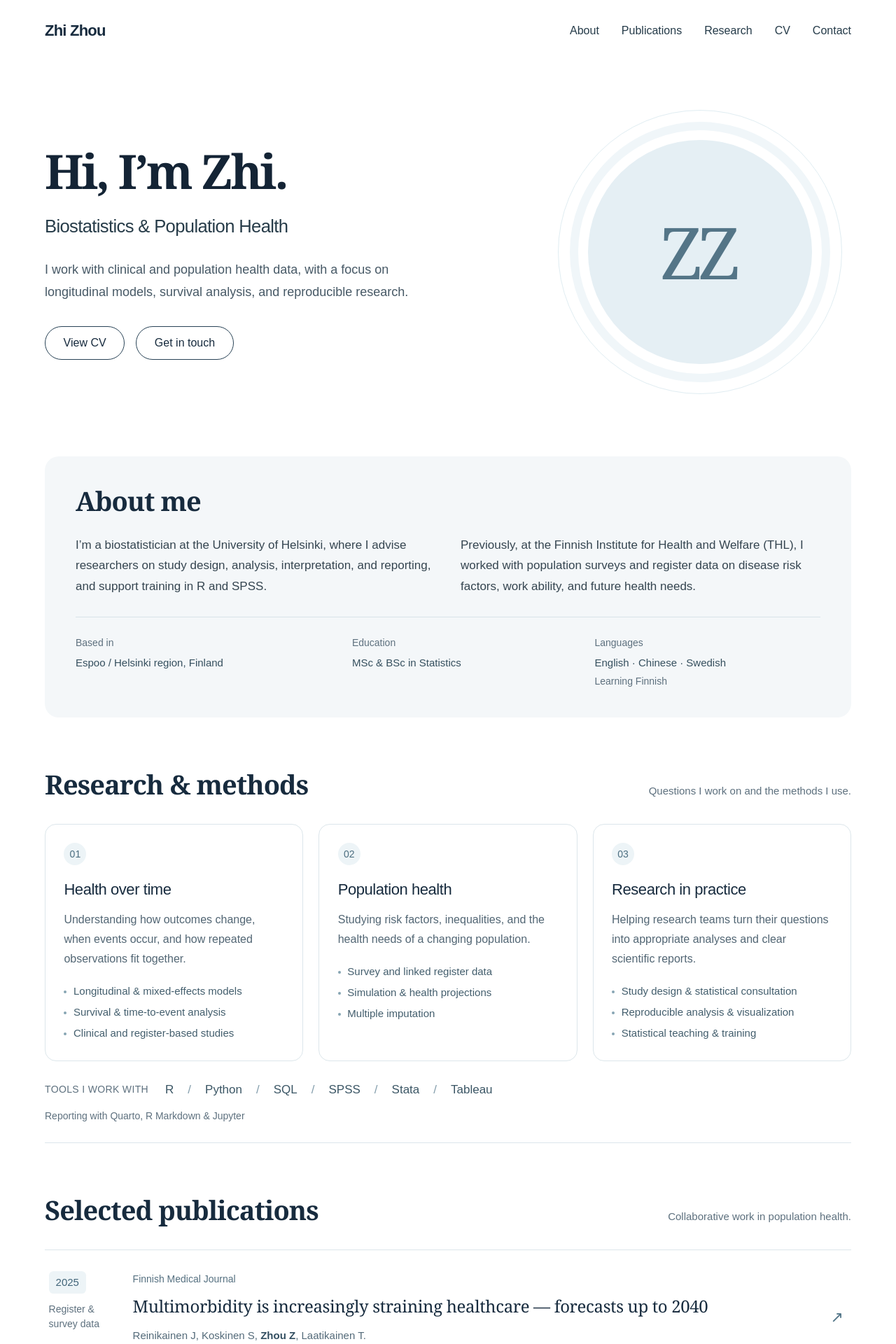
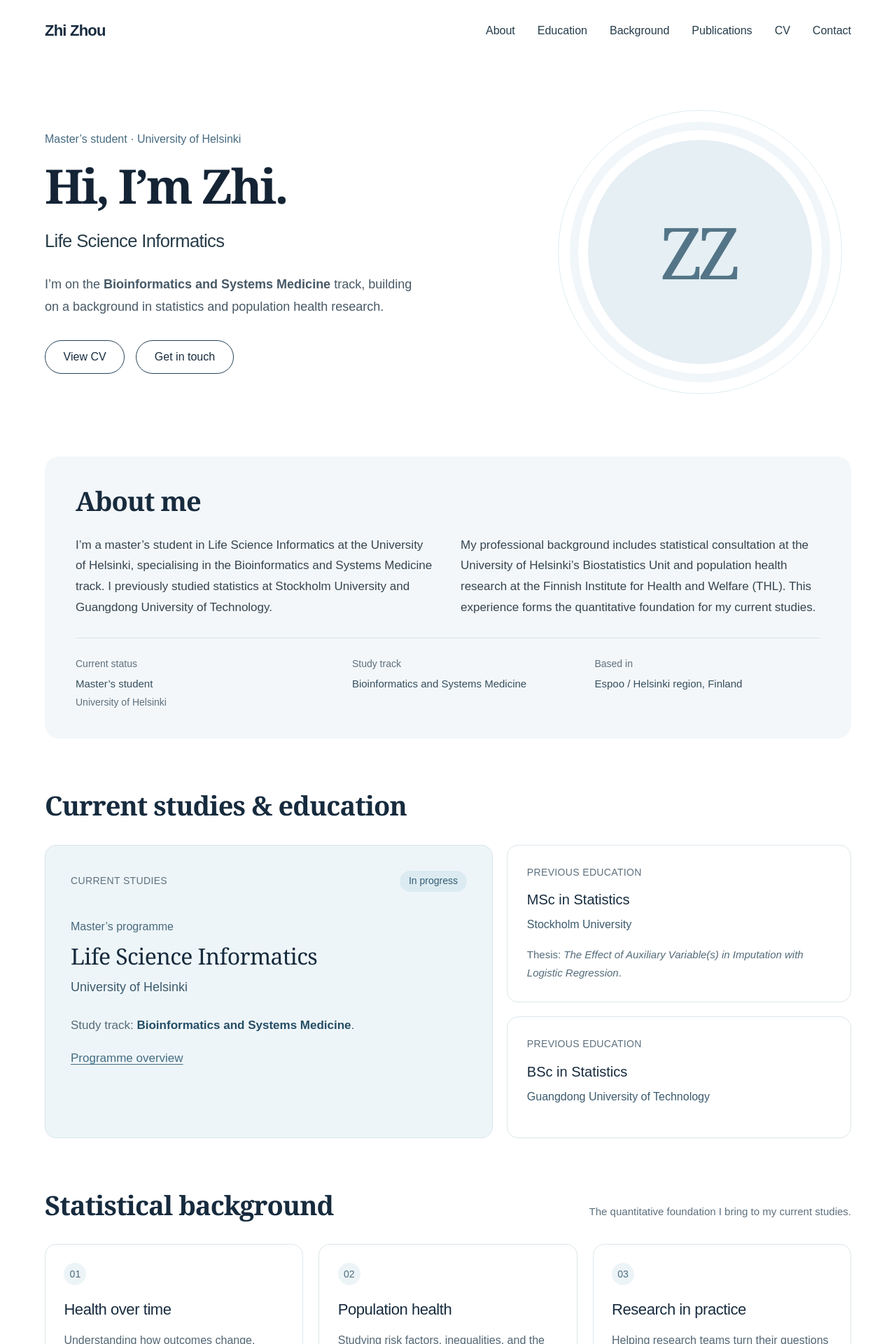
Before and after one commit to zauziii/zauziii.github.io, a Jekyll site: the page built from index.md, in a window 1280 px wide. Shown: the top 1920 px of the page at 70% size. Built offline with Jekyll 4.4.1, drawn with Linux system fonts in a browser that asks for light colours; some of the changed text lies outside the part shown.

Commit message:
Focus profile on current Life Science Informatics studies at Helsinki

```diff
--- a/_config.yml
+++ b/_config.yml
@@ -1,8 +1,8 @@
 # Public profile settings. All page text is written in Markdown.
-title: "Zhi Zhou — Biostatistician & Statistical Researcher"
+title: "Zhi Zhou — Life Science Informatics Student"
 name: "Zhi Zhou"
 initials: "ZZ"
-description: "Biostatistics, population health research, and reproducible analysis."
+description: "Master’s student in Life Science Informatics at the University of Helsinki, on the Bioinformatics and Systems Medicine track, with a background in statistics."
 email: "zhi.zhou@hotmail.com"
 location: "Finland"
 url: "https://zauziii.github.io"
--- a/_layouts/home.html
+++ b/_layouts/home.html
@@ -32,8 +32,9 @@
     <a class="wordmark" href="#top" aria-label="{{ site.name | escape }}, back to top">{{ site.name | escape }}</a>
     <nav class="desktop-nav" aria-label="Main navigation">
       <a href="#profile">About</a>
+      <a href="#education">Education</a>
+      <a href="#research">Background</a>
       <a href="#publications">Publications</a>
-      <a href="#research">Research</a>
       <a href="{{ cv_url }}"{% if cv_file %} target="_blank" rel="noopener"{% endif %}>CV{% if cv_file %}<span class="sr-only"> (PDF, opens in a new tab)</span>{% endif %}</a>
       <a href="#contact">Contact</a>
     </nav>
@@ -41,8 +42,9 @@
   </header>
   <nav id="mobile-menu" class="mobile-menu" aria-label="Mobile navigation" hidden>
     <a href="#profile">About</a>
+    <a href="#education">Education</a>
+    <a href="#research">Background</a>
     <a href="#publications">Publications</a>
-    <a href="#research">Research</a>
     <a href="#experience">Experience</a>
     <a href="{{ cv_url }}"{% if cv_file %} target="_blank" rel="noopener"{% endif %}>CV{% if cv_file %}<span class="sr-only"> (PDF, opens in a new tab)</span>{% endif %}</a>
     <a href="#contact">Contact</a>
@@ -50,6 +52,7 @@
   <main id="main">
     <section id="top" class="hero" aria-labelledby="hero-title">
       <div class="hero-main">
+        {% if page.profile_label %}<p class="hero-label">{{ page.profile_label | escape }}</p>{% endif %}
         <h1 id="hero-title">{{ page.heading | escape }}</h1>
         <p class="hero-statement">{{ page.subtitle | escape }}</p>
         <div class="hero-intro markdown">{{ content }}</div>
@@ -80,6 +83,26 @@
           <div><dt>{{ fact.label | escape }}</dt><dd>{{ fact.value | escape }}{% if fact.note %}<span>{{ fact.note | escape }}</span>{% endif %}</dd></div>
           {% endfor %}
         </dl>
+      </div>
+    </section>
+
+    <section id="education" class="section education-section" aria-labelledby="education-title">
+      <div class="section-heading"><h2 id="education-title">{{ page.education_heading | escape }}</h2></div>
+      <div class="academic-grid">
+        {% assign education = site.education | sort: 'order' %}
+        {% for item in education %}
+        <article class="academic-entry{% if item.current %} academic-current{% endif %}">
+          {% if item.current %}
+          <div class="academic-label"><p class="eyebrow">Current studies</p><span class="study-status">{{ item.status | escape }}</span></div>
+          {% else %}
+          <p class="eyebrow">Previous education</p>
+          {% endif %}
+          {% if item.credential %}<p class="academic-credential">{{ item.credential | escape }}</p>{% endif %}
+          <h3>{{ item.title | escape }}</h3>
+          <p class="academic-institution">{{ item.institution | escape }}</p>
+          <div class="academic-detail markdown">{{ item.content | markdownify }}</div>
+        </article>
+        {% endfor %}
       </div>
     </section>
 
@@ -123,8 +146,7 @@
 
     <section id="experience" class="section experience-section" aria-labelledby="experience-title">
       <div class="section-heading"><h2 id="experience-title">{{ page.experience_heading | escape }}</h2></div>
-      <div class="section-grid">
-        <div class="section-body">
+      <div class="experience-grid">
           {% assign experience = site.experience | sort: 'order' %}
           {% for item in experience %}
           <article class="experience-row">
@@ -137,19 +159,7 @@
             </div>
           </article>
           {% endfor %}
-        </div>
-        <aside class="education" aria-label="Education">
-          <p class="eyebrow">Education</p>
-          {% assign education = site.education | sort: 'order' %}
-          {% for item in education %}
-          <article>
-            <h3>{{ item.title | escape }}</h3>
-            <p>{{ item.institution | escape }}</p>
-            <div class="education-detail markdown">{{ item.content | markdownify }}</div>
-          </article>
-          {% endfor %}
-          <a class="text-link" href="{{ cv_url }}"{% if cv_file %} target="_blank" rel="noopener"{% endif %}>Curriculum vitae <span aria-hidden="true">↗</span>{% if cv_file %}<span class="sr-only"> (PDF, opens in a new tab)</span>{% endif %}</a>
-        </aside>
+
       </div>
     </section>
 
--- a/index.md
+++ b/index.md
@@ -2,12 +2,14 @@
 layout: home
 permalink: /
 heading: "Hi, I’m Zhi."
-subtitle: "Biostatistics & Population Health"
-research_heading: "Research & methods"
-research_intro: "Questions I work on and the methods I use."
+profile_label: "Master’s student · University of Helsinki"
+subtitle: "Life Science Informatics"
+education_heading: "Current studies & education"
+research_heading: "Statistical background"
+research_intro: "The quantitative foundation I bring to my current studies."
 publications_heading: "Selected publications"
 publications_intro: "Collaborative work in population health."
-experience_heading: "Experience & education"
+experience_heading: "Professional experience"
 tools:
   - R
   - Python
@@ -18,4 +20,4 @@ tools:
 reporting_tools: "Reporting with Quarto, R Markdown & Jupyter"
 ---
 
-I work with clinical and population health data, with a focus on longitudinal models, survival analysis, and reproducible research.
+I’m on the **Bioinformatics and Systems Medicine** track, building on a background in statistics and population health research.
--- a/styles.css
+++ b/styles.css
@@ -43,6 +43,7 @@ a:focus-visible, button:focus-visible { outline: 3px solid #5e90a5; outline-offs
 .mobile-menu { position: fixed; inset: 4.25rem 0 0; z-index: 29; overflow-y: auto; padding: 1.25rem 1.5rem 3rem; background: #fff; }
 .mobile-menu a { display: block; padding: .8rem 0; border-bottom: 1px solid var(--line); font-family: var(--serif); font-size: 1.625rem; color: var(--ink); }
 .hero { display: grid; grid-template-columns: minmax(0, 1.25fr) minmax(0, 1fr); gap: 3.5rem; align-items: center; min-height: 33rem; padding-block: 3.5rem 4.75rem; }
+.hero-label { margin-bottom: 1rem; color: #466a80; font-size: 1rem; line-height: 1.6; }
 .hero h1 { font-family: var(--serif); color: #142435; font-size: clamp(3rem, 5.3vw, 4.625rem); line-height: 1.13; font-weight: 600; letter-spacing: -.045em; text-wrap: balance; }
 .hero-statement { margin-top: 1.4rem; font-size: clamp(1.375rem, 2vw, 1.625rem); line-height: 1.45; letter-spacing: -.025em; color: #273c49; }
 .hero-intro { max-width: 34rem; margin-top: 1.65rem; font-size: 1.125rem; line-height: 1.8; color: #475966; }
@@ -68,6 +69,21 @@ h2 { color: var(--ink); font-family: var(--serif); font-size: clamp(1.875rem, 3v
 .profile-facts dd span { display: block; font-size: var(--small); color: var(--muted); margin-top: .15rem; }
 .section-heading { display: flex; align-items: baseline; justify-content: space-between; gap: 2rem; margin-bottom: 2rem; }
 .section-heading > p { color: var(--muted); font-size: .9375rem; }
+.academic-grid { display: grid; grid-template-columns: minmax(0, 1.3fr) minmax(0, 1fr); gap: 1.25rem; }
+.academic-entry { padding: 1.75rem; border: 1px solid var(--line); border-radius: 1rem; }
+.academic-current { grid-row: span 2; padding: 2.25rem; background: #eef5f8; border-color: #d7e6ed; }
+.academic-label { display: flex; flex-wrap: wrap; align-items: center; justify-content: space-between; gap: .75rem 1rem; margin-bottom: 2.25rem; }
+.study-status { display: inline-block; padding: .3rem .8rem; border-radius: 999px; background: #dcebf2; color: #335c73; font-size: .875rem; line-height: 1.5; }
+.academic-entry h3 { margin-top: .85rem; color: var(--ink); font-size: 1.25rem; font-weight: 500; line-height: 1.4; }
+.academic-current h3 { margin-top: .45rem; font-family: var(--serif); font-size: 2rem; font-weight: 400; line-height: 1.3; letter-spacing: -.02em; }
+.academic-credential { color: #486a7e; font-size: 1rem; }
+.academic-institution { margin-top: .5rem; color: #3b5a6d; font-size: 1rem; }
+.academic-current .academic-institution { font-size: 1.125rem; }
+.academic-detail { margin-top: 1rem; color: #536b79; font-size: .9375rem; }
+.academic-current .academic-detail { margin-top: 1.5rem; font-size: 1.0625rem; }
+.academic-detail:empty { display: none; }
+.academic-detail strong { color: #254d65; }
+.experience-grid { display: grid; grid-template-columns: repeat(2, minmax(0, 1fr)); gap: 2.5rem; }
 .method-grid { display: grid; grid-template-columns: repeat(3, minmax(0, 1fr)); gap: 1.375rem; }
 .method { border: 1px solid var(--line); border-radius: 1rem; padding: 1.65rem; }
 .method-number { display: inline-grid; place-items: center; width: 2rem; height: 2rem; margin-bottom: 1.25rem; background: #edf4f7; border-radius: 50%; color: #4c6e80; font-size: var(--small); }
@@ -158,6 +174,13 @@ h2 { color: var(--ink); font-family: var(--serif); font-size: clamp(1.875rem, 3v
   .profile-facts { grid-template-columns: 1fr; gap: 1.2rem; margin-top: 1.5rem; }
   .profile-facts dd { font-size: 1rem; }
   .section-heading { margin-bottom: 1.5rem; }
+  .academic-grid, .experience-grid { grid-template-columns: 1fr; }
+  .academic-entry, .academic-current { padding: 1.5rem; }
+  .academic-current { grid-row: auto; }
+  .academic-label { margin-bottom: 1.5rem; }
+  .academic-current h3 { font-size: 1.75rem; }
+  .academic-current .academic-detail { font-size: 1rem; }
+  .experience-grid { gap: 0; }
   .method-grid { grid-template-columns: 1fr; gap: 1rem; }
   .method { padding: 1.5rem; }
   .method-content li { font-size: 1rem; }
@@ -190,6 +213,8 @@ h2 { color: var(--ink); font-family: var(--serif); font-size: clamp(1.875rem, 3v
   .hero h1 { font-size: 2.75rem; }
   .hero-intro { max-width: none; }
   .about-card, .contact-card, .education { background: white; border: 0; padding: 0; }
+  .academic-entry { break-inside: avoid; }
+  .academic-current { background: white; }
   h2 { font-size: 1.75rem; }
   .method { padding: 1rem; }
   .method-number, .publication-arrow { display: none; }
```
Also changed, not shown: assets/README.md (+1 -1 lines), content/_education/00-helsinki.md (added, +12 -0 lines), content/_sections/about.md (+7 -7 lines), content/_sections/contact.md (+2 -2 lines), README.md.
